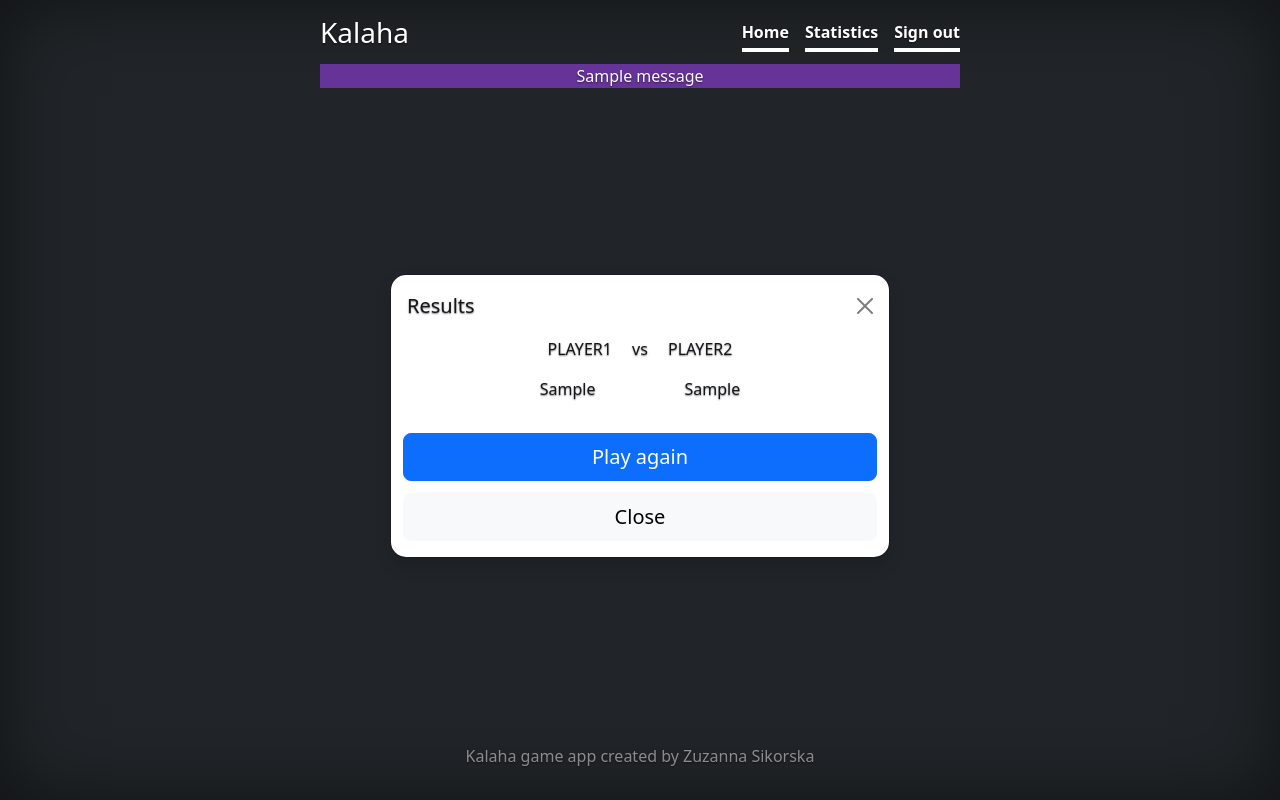
After one commit to zsikorska/Kalaha, a Flask app: template templates/results.html in a window 1280 px wide. The commit adds this page. Run offline with Flask 2, Linux system fonts and the light colour scheme; the template is opened without the code that fills it: most values are stand-ins (such as "Sample title", 1, 10 or a date in 2020); one stand-in notice (Sample message) is shown; some libraries are stand-ins or nearby versions.

Commit message:
creating and updating templates

```diff
--- a/templates/base.html
+++ b/templates/base.html
@@ -1,3 +1,5 @@
+{% from "macros.html" import show_flash_message, show_all_flash_message %}
+
 <!doctype html>
 <html lang="en" class="h-100">
   <head>
@@ -73,10 +75,17 @@
   </head>
   <body class="d-flex h-100 text-center text-white bg-dark">
 
+
 <div class="cover-container d-flex w-100 h-100 p-3 mx-auto flex-column">
   <header class="mb-auto">
+
         {% block header %}
         {% endblock %}
+
+        <br>
+        <br>
+
+        {{ show_all_flash_message() }}
   </header>
 
   <main>
--- a/templates/create_account.html
+++ b/templates/create_account.html
@@ -14,18 +14,18 @@
     <h1 class="h3 mb-3 fw-normal mb-md-5 fs-1">Create account</h1>
 
     <div class="form-floating text-black">
-      <input type="text" class="form-control" id="floatingInput" placeholder="Nick" required>
+      <input type="text" class="form-control" name="nick" id="floatingInput" placeholder="Nick" required>
       <label for="floatingInput">Nick</label>
     </div>
 
 
     <div class="form-floating text-black">
-      <input type="password" class="form-control" id="floatingPassword" placeholder="Password" required>
+      <input type="password" class="form-control" name="password" id="floatingPassword" placeholder="Password" required>
       <label for="floatingPassword">Password</label>
     </div>
 
     <div class="form-floating text-black">
-      <input type="password" class="form-control" id="floatingPassword" placeholder="Repeat password" required>
+      <input type="password" class="form-control" name="repeat password" id="floatingPassword" placeholder="Repeat password" required>
       <label for="floatingPassword">Repeat password</label>
     </div>
 
--- /dev/null
+++ b/templates/macros.html
@@ -0,0 +1,26 @@
+{% macro show_flash_message(message) %}
+
+    <div style="size: 27px; color: white; background-color: rebeccapurple"> {{ message }} </div>
+
+{% endmacro %}
+
+
+{% macro show_all_flash_message() %}
+
+    {% for message in get_flashed_messages() %}
+        {{ show_flash_message(message) }}
+    {% endfor %}
+
+{% endmacro %}
+
+
+{% macro add_navbar() %}
+
+      <h3 class="float-md-start mb-0">Kalaha</h3>
+      <nav class="nav nav-masthead justify-content-center float-md-end">
+        <a class="nav-link fw-bold py-1 px-0 active" aria-current="page" href="{{ url_for('home') }}">Home</a>
+        <a class="nav-link fw-bold py-1 px-0 active" aria-current="page" href="{{ url_for('statistics') }}">Statistics</a>
+        <a class="nav-link fw-bold py-1 px-0 active" aria-current="page" href="{{ url_for('sign_out') }}">Sign out</a>
+      </nav>
+
+{% endmacro %}
--- /dev/null
+++ b/templates/results.html
@@ -0,0 +1,35 @@
+{% extends "base.html" %}
+{% from "macros.html" import add_navbar %}
+
+{% block head %}
+
+    <link href="../static/bootstrap/styles/modals.css" rel="stylesheet">
+
+{% endblock %}
+
+{% block header %}
+    {{ add_navbar() }}
+{% endblock %}
+
+{% block main %}
+<form action="" method="POST">
+<div class="modal modal-sheet position-static d-block py-5" tabindex="-1" role="dialog" id="modalSheet">
+  <div class="modal-dialog" role="document">
+    <div class="modal-content rounded-4 shadow">
+      <div class="modal-header border-bottom-0">
+        <h5 class="modal-title" style="color: #141619">Results</h5>
+        <button type="submit" name="button" value="close" class="btn-close" data-bs-dismiss="modal" aria-label="Close"></button>
+      </div>
+      <div class="modal-body py-0" style="color: #141619">
+        <p>PLAYER1 &emsp;vs&emsp; PLAYER2</p>
+          <p>{{ score1 }} &ensp; &emsp; &emsp; &emsp; &ensp; {{ score2 }}</p>
+      </div>
+      <div class="modal-footer flex-column border-top-0">
+        <button type="submit" name="button" value="play" class="btn btn-lg btn-primary w-100 mx-0 mb-2">Play again</button>
+        <button type="submit" name="button" value="close" class="btn btn-lg btn-light w-100 mx-0" data-bs-dismiss="modal">Close</button>
+      </div>
+    </div>
+  </div>
+</div>
+</form>
+{% endblock %}
```
Also changed, not shown: templates/board.html (+5 -14 lines), templates/home.html (+20 -0 lines), templates/sign_in.html (+3 -13 lines), templates/statistics.html (added, +11 -0 lines).
